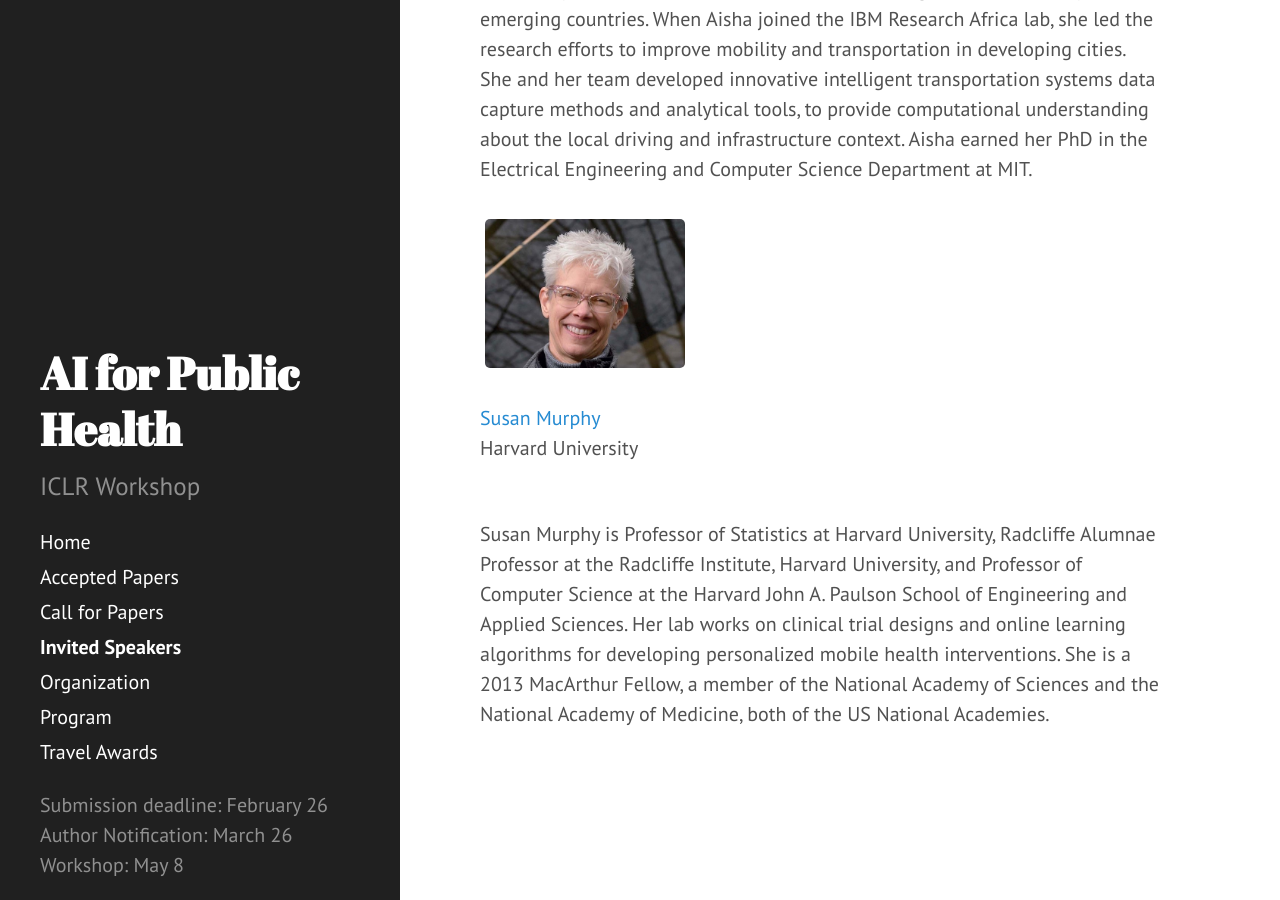
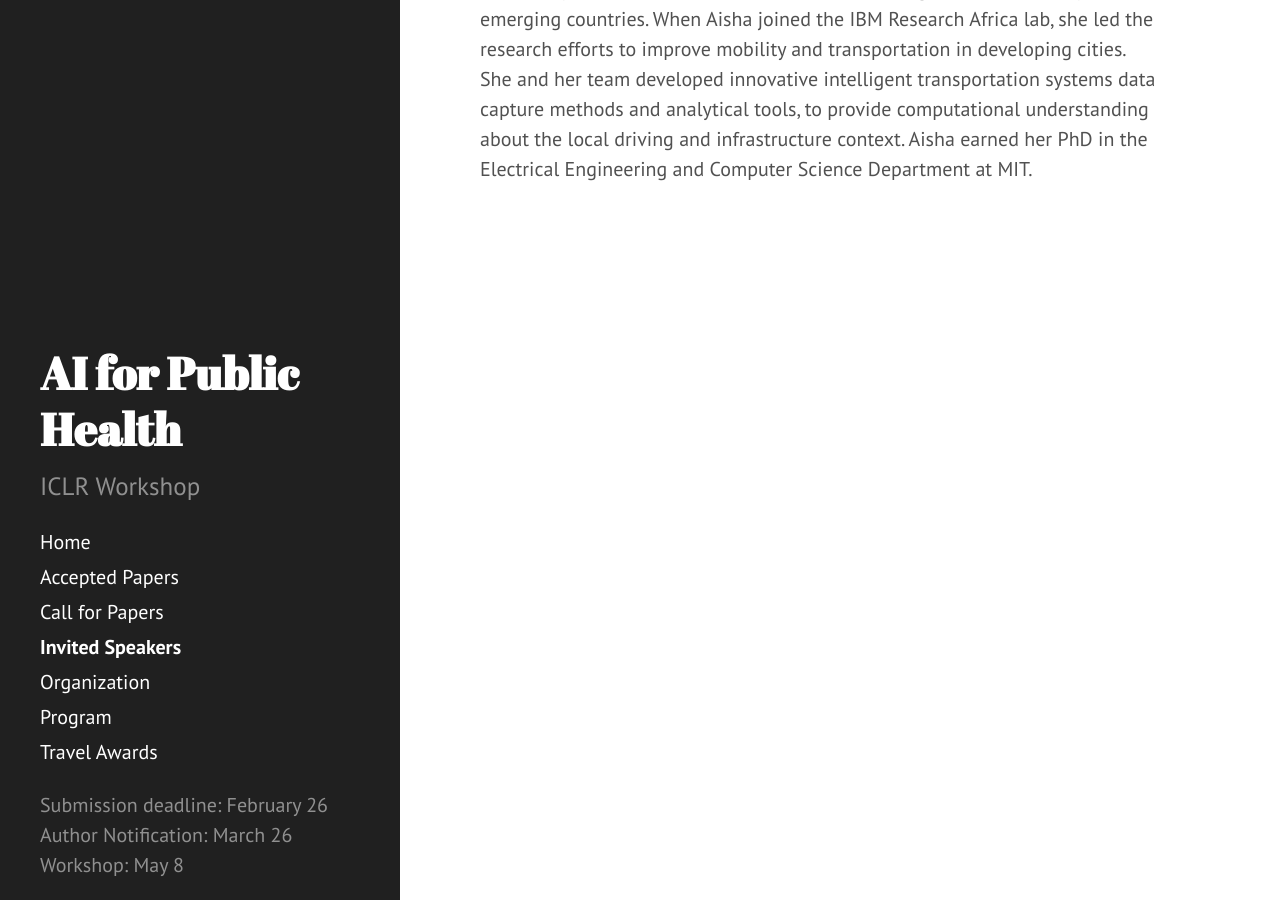
Before and after one commit to slremy/aiforpublichealth.github.io, a Jekyll site: the page built from invited.md, in a window 1280 px wide and 900 px high, scrolled down 631 px. Built offline with Jekyll 4.4.1, drawn with Linux system fonts in a browser that asks for light colours.

Commit message:
Updated speakers.

```diff
--- a/_data/speakers.yaml
+++ b/_data/speakers.yaml
@@ -4,10 +4,3 @@ aisha:
     affiliation: "IBM Research Africa - Nairobi, Kenya"
     img: "aisha.png"
     bio: "Aisha Walcott is a research scientist and manager at IBM Research Africa - Nairobi, Kenya. She leads a team of research scientists and engineers in the development of novel innovations in the Future of Health and Climate. She and her team leverage AI, Blockchain, and other technologies to create solutions to transform Health Systems, provide new tools for Population Health, and develop systems to support Water Access and Management particularly for emerging countries. When Aisha joined the IBM Research Africa lab, she led the research efforts to improve mobility and transportation in developing cities. She and her team developed innovative intelligent transportation systems data capture methods and analytical tools, to provide computational understanding about the local driving and infrastructure context. Aisha earned her PhD in the Electrical Engineering and Computer Science Department at MIT."
-
-susan:
-    name: "Susan Murphy"
-    url: "http://people.seas.harvard.edu/~samurphy/"
-    affiliation: "Harvard University"
-    img: "susan.jpg"
-    bio: "Susan Murphy is Professor of Statistics at Harvard University, Radcliffe Alumnae Professor at the Radcliffe Institute, Harvard University, and Professor of Computer Science at the Harvard John A. Paulson School of Engineering and Applied Sciences.  Her lab works on clinical trial designs and online learning algorithms for developing personalized mobile health interventions.   She is a 2013 MacArthur Fellow, a member of the National Academy of Sciences and the National Academy of Medicine, both of the US National Academies."
```
